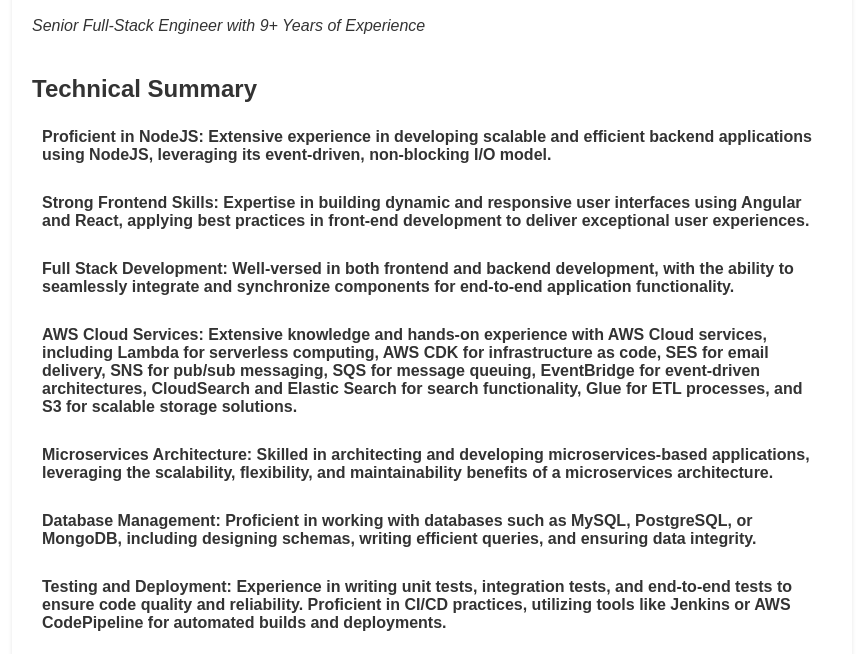
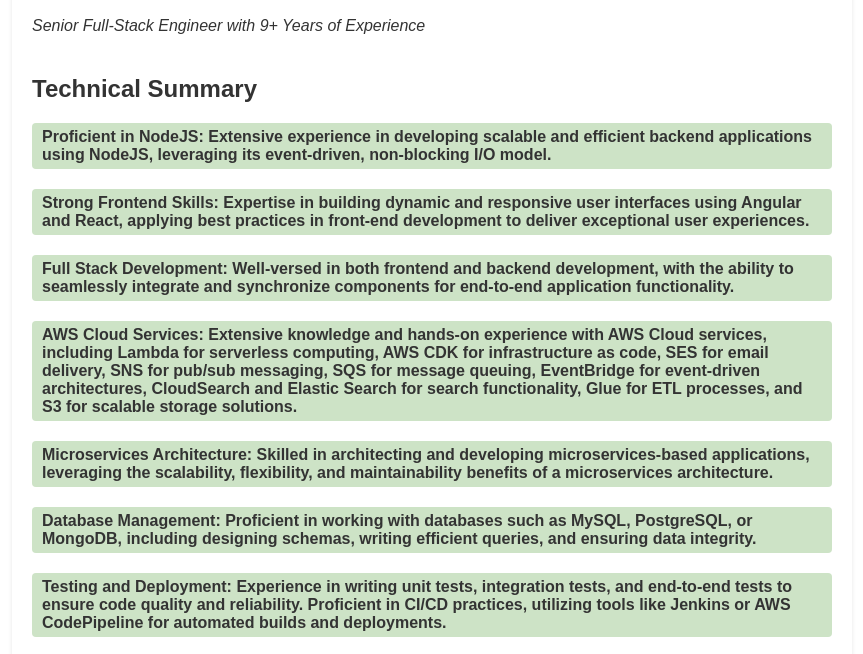
Before and after one commit to sunil-personal-full-stack/resume, a plain HTML site: page index.html in a window 1280 px wide. Shown: the part 101-755 px from the top of the page, without its empty margins (208-1071 px from the left). Drawn offline with Linux system fonts and the light colour scheme.

Commit message:
Update index.html

```diff
--- a/index.html
+++ b/index.html
@@ -31,6 +31,7 @@
             margin: 0;
             padding: 20px;
             color: #333;
+            text-align: left;
         }
 
         .container {
@@ -94,6 +95,7 @@
             border: none;
             border-radius: 4px;
             cursor: pointer;
+            transition: background-color 0.3s ease;
         }
 
         .print-btn button:hover {
@@ -106,6 +108,7 @@
             font-weight: bold;
             margin-bottom: 10px;
             display: inline-block;
+            background-color: #cde3c6;
         }
 
         .skill-item-point {
```
